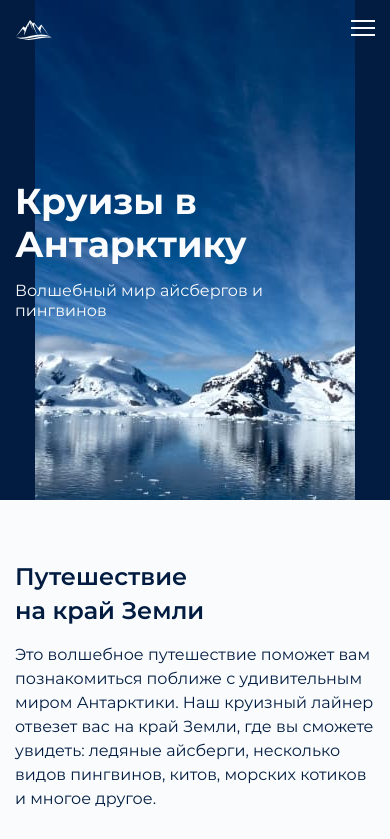
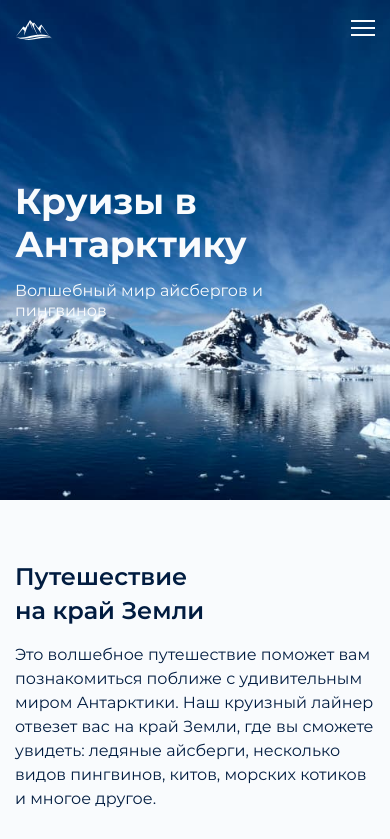
Before and after one commit to Vika612/Trip-to-Antarctica, a website: page source/index.html in a window 390 px wide. Shown: the top 839 px of the page. Drawn offline with nearby package versions, Linux system fonts and the light colour scheme; files that its build step writes are made by us from their sources.

Commit message:
правки

```diff
--- a/source/sass/blocks/main-screen.scss
+++ b/source/sass/blocks/main-screen.scss
@@ -46,7 +46,6 @@
   .main-screen {
     min-height: 638px;
     margin: -100px 0 90px 0;
-    background: url("../img/bg/bg-main-table@1x.jpg") no-repeat center;
 
     @media (min-resolution: $retina-dpi), (min-resolution: $retina-dppx) {
       background-image: url("../img/bg/bg-main-table@2x.jpg");
@@ -75,7 +74,8 @@
   .main-screen {
     min-height: 500px;
     margin: -100px 0 60px 0;
-    background: url("../img/bg/bg-main-mobile@1x.jpg") no-repeat center;
+    background: url("../img/bg/bg-main-table@1x.jpg") no-repeat center;
+    background-size: cover;
 
     @media (min-resolution: $retina-dpi), (min-resolution: $retina-dppx) {
       background-image: url("../img/bg/bg-main-mobile@2x.jpg");
```
Also changed, not shown: build/css/style.css, build/css/style.min.css, 1 other file.
